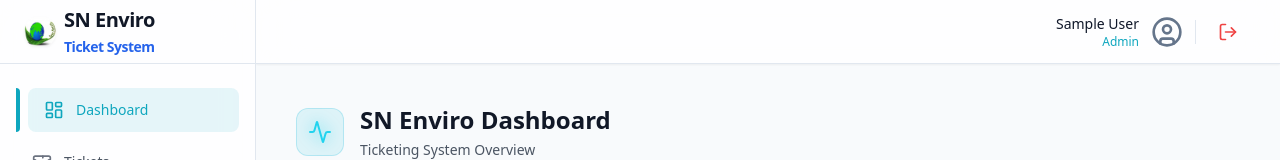
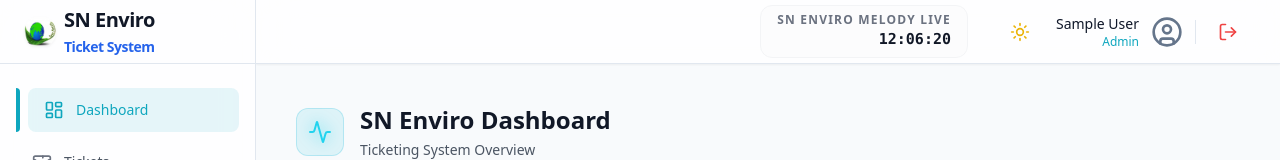
Before and after one commit to jaswanth1904/SN-Enviro-Ticket-Raising-System, a React (Vite) app in the folder frontend/: page /dashboard in a window 1280 px wide. Shown: the top 160 px of the page. Built offline with nearby package versions, Linux system fonts and the light colour scheme; no server answers; sample sign-in values are in the browser's storage.

Commit message:
feat: add live clock, theme toggle, and clickable ticket feed

```diff
--- a/frontend/src/components/layout/Navbar.tsx
+++ b/frontend/src/components/layout/Navbar.tsx
@@ -1,7 +1,8 @@
-import { Menu, UserCircle, LogOut } from 'lucide-react';
+import { Menu, UserCircle, LogOut, Sun, Moon } from 'lucide-react';
 import { Button } from '../ui/Button';
 import { useAuth } from '../../context/AuthContext';
 import { useNavigate } from 'react-router-dom';
+import { useState, useEffect } from 'react';
 
 interface NavbarProps {
   onMenuClick?: () => void;
@@ -11,6 +12,19 @@ export const Navbar: React.FC<NavbarProps> = ({ onMenuClick }) => {
   const { user } = useAuth();
 
   const navigate = useNavigate();
+
+  const [time, setTime] = useState(new Date());
+  const [isDark, setIsDark] = useState(document.documentElement.classList.contains('dark'));
+
+  useEffect(() => {
+    const timer = setInterval(() => setTime(new Date()), 1000);
+    return () => clearInterval(timer);
+  }, []);
+
+  const toggleTheme = () => {
+    document.documentElement.classList.toggle('dark');
+    setIsDark(!isDark);
+  };
 
   const handleLogout = () => {
     navigate('/logout', { replace: true });
@@ -29,6 +43,17 @@ export const Navbar: React.FC<NavbarProps> = ({ onMenuClick }) => {
       </div>
 
       <div className="flex items-center space-x-4 ml-auto">
+        <div className="hidden md:flex flex-col items-end mr-4 bg-gray-50/50 dark:bg-gray-800/50 px-4 py-1.5 rounded-xl border border-gray-100 dark:border-gray-700">
+          <span className="text-xs text-gray-500 font-bold uppercase tracking-widest">SN Enviro Melody Live</span>
+          <span className="text-[15px] font-mono font-bold text-gray-900 dark:text-gray-100">
+            {time.toLocaleTimeString('en-US', { hour12: false, hour: '2-digit', minute: '2-digit', second: '2-digit' })}
+          </span>
+        </div>
+
+        <Button variant="ghost" size="icon" onClick={toggleTheme} className="mr-2 text-yellow-500 hover:bg-yellow-50 dark:text-blue-400 dark:hover:bg-blue-900/20">
+          {isDark ? <Moon className="h-5 w-5" /> : <Sun className="h-5 w-5" />}
+        </Button>
+
         <div className="flex items-center space-x-3">
           <div className="hidden sm:flex flex-col text-right">
             <span className="text-sm font-medium text-foreground">{user?.name || 'Admin User'}</span>
--- a/frontend/src/pages/Dashboard.tsx
+++ b/frontend/src/pages/Dashboard.tsx
@@ -120,7 +120,8 @@ export const Dashboard: React.FC = () => {
                     animate={{ opacity: 1, y: 0 }}
                     exit={{ opacity: 0, scale: 0.95 }}
                     transition={{ duration: 0.3 }}
-                    className="bg-background/50 border border-border rounded-lg p-4 flex flex-col sm:flex-row sm:items-center justify-between gap-3"
+                    onClick={() => navigate(`/tickets/${ticket._id}`)}
+                    className="bg-background/50 border border-border rounded-lg p-4 flex flex-col sm:flex-row sm:items-center justify-between gap-3 cursor-pointer hover:bg-gray-50/80 dark:hover:bg-gray-800/50 transition-colors"
                   >
                     <div className="flex-1 min-w-0">
                       <div className="flex items-center space-x-2 flex-wrap">
--- a/frontend/src/pages/TicketDetail.tsx
+++ b/frontend/src/pages/TicketDetail.tsx
@@ -106,12 +106,12 @@ export const TicketDetail: React.FC = () => {
         <div className="flex-1 space-y-6">
           <div className="bg-white rounded-2xl border border-gray-200 p-8 shadow-sm">
             <div className="flex items-center space-x-4 mb-4">
-              <h2 className="text-3xl font-extrabold text-gray-900 tracking-tight">{ticket.ticketId}</h2>
+              <h2 className="text-3xl font-extrabold text-gray-900 tracking-tight">{ticket.subject}</h2>
               <span className={`px-3 py-1.5 text-xs font-bold uppercase tracking-wide rounded-full ${ticket.status === 'Resolved' ? 'bg-emerald-100 text-emerald-800' : 'bg-amber-100 text-amber-800'}`}>
                 {ticket.status}
               </span>
             </div>
-            <h3 className="text-xl text-gray-800 font-semibold">{ticket.subject}</h3>
+            <h3 className="text-xl text-gray-500 font-mono font-semibold">#{ticket.ticketId}</h3>
 
             <div className="flex flex-wrap items-center gap-4 mt-6 text-sm text-gray-500 font-medium">
               <span className="flex items-center bg-gray-50 px-3.5 py-2 rounded-lg border border-gray-100"><Cpu className="w-4.5 h-4.5 mr-2.5 text-gray-400" /> Station {ticket.stationId?.stationNumber}</span>
```
